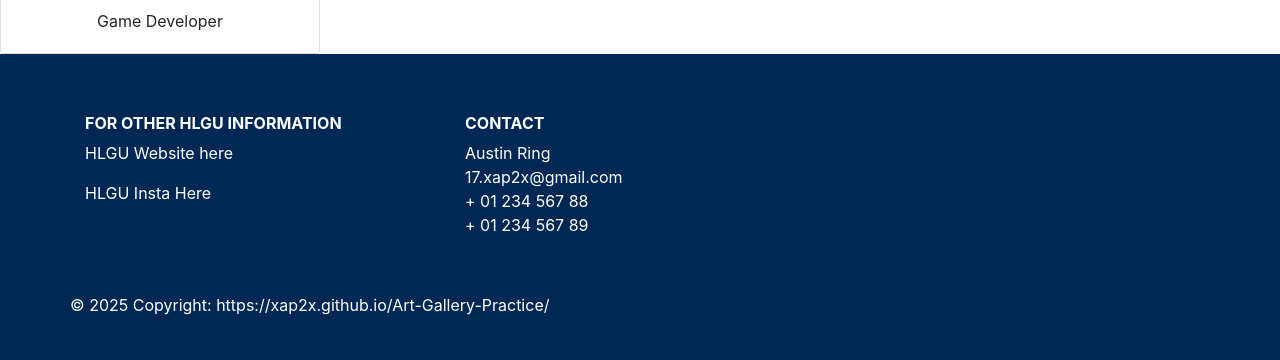
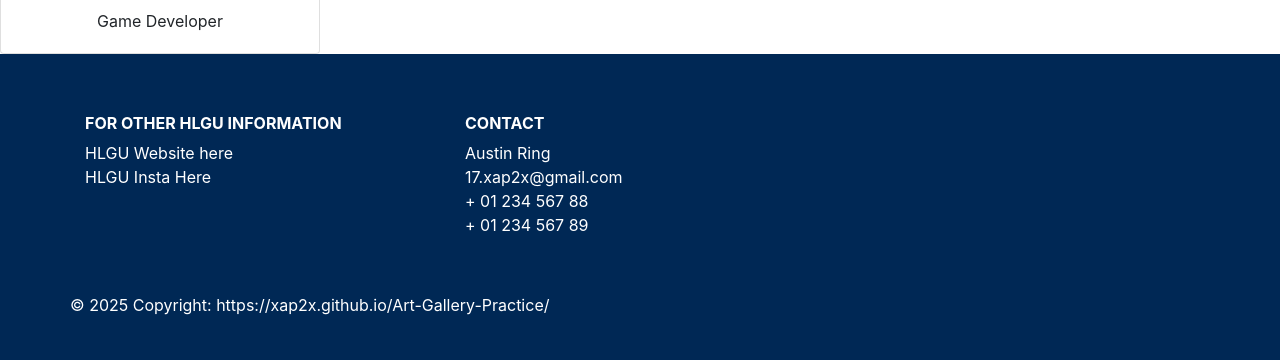
Before and after one commit to xAp2x/Art-Gallery-Practice, a plain HTML site: page index.html in a window 1280 px wide. Shown: the part 1980-2340 px from the top of the page. Drawn offline with nearby package versions, Linux system fonts and the light colour scheme.

Commit message:
Update index.html

```diff
--- a/index.html
+++ b/index.html
@@ -84,8 +84,8 @@
 				<div class="row">
 					<div class="col-lg-4 col-md-4 col-sm-12">
 						<h6 class="text-uppercase font-weight-bold">For Other HLGU Information</h6>
-						<p>HLGU Website here</p>
-						<p>HLGU Insta Here</p>
+						<p>HLGU Website here
+						<br/>HLGU Insta Here</p>
 					</div>
 				<div class="col-lg-4 col-md-4 col-sm-12">
 					<h6 class="text-uppercase font-weight-bold">Contact</h6>
```
